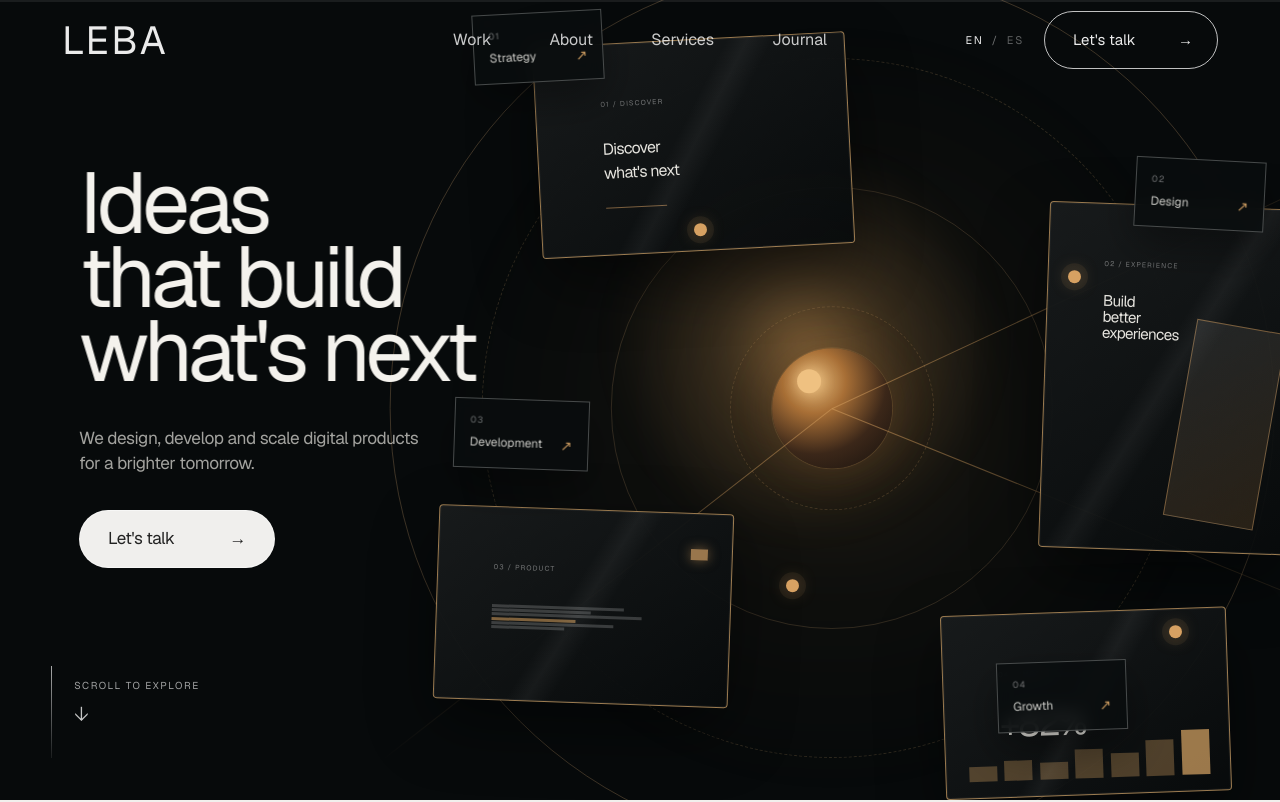
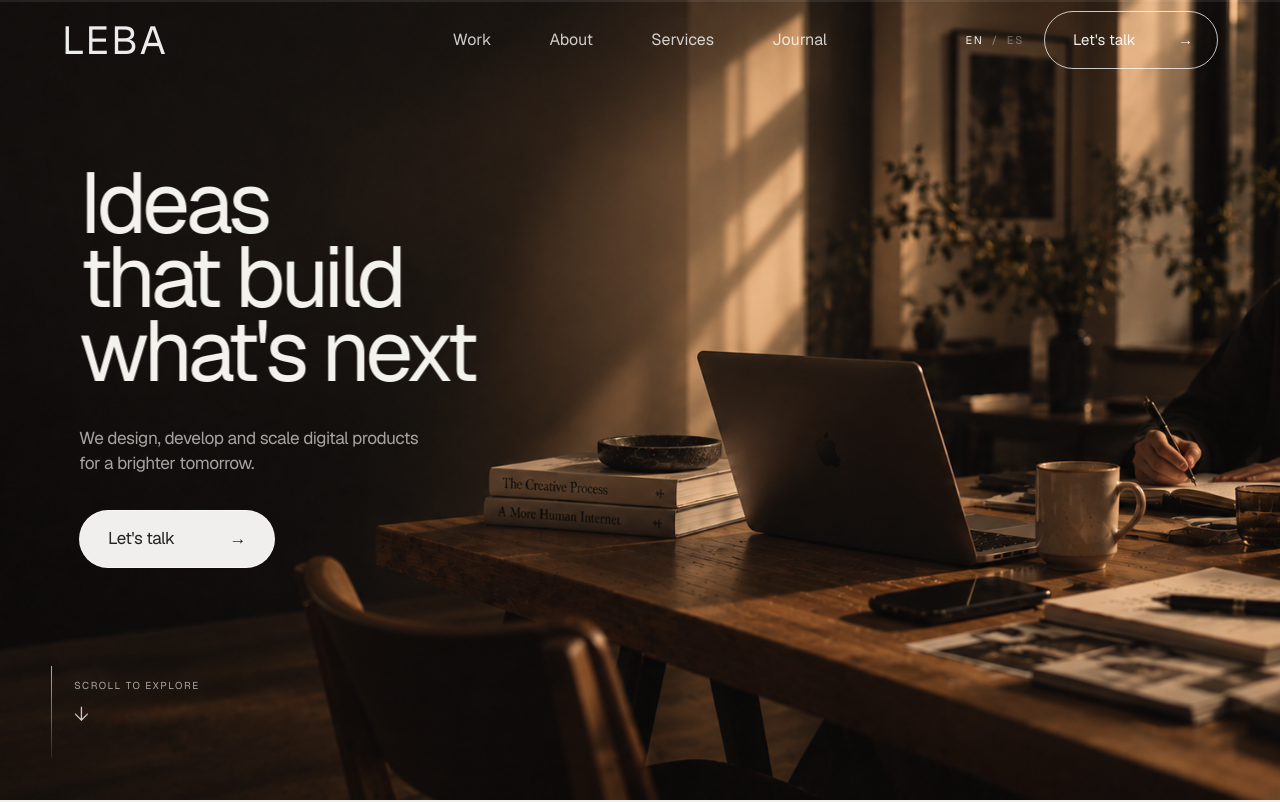
Before and after one commit to NicolasLlanos8799/weareleba, a Next.js app: page / in a window 1280 px wide. Shown: the top 802 px of the page. Built offline with nearby package versions, Linux system fonts and the light colour scheme.

Commit message:
Restore original portada image hero visual on home

```diff
--- a/components/hero/HeroReferenceVisual.tsx
+++ b/components/hero/HeroReferenceVisual.tsx
@@ -1,65 +1,17 @@
-"use client";
-
-const nodes = [
-  { number: "01", label: "Strategy", className: "hero-orbit-card--strategy" },
-  { number: "02", label: "Design", className: "hero-orbit-card--design" },
-  { number: "03", label: "Development", className: "hero-orbit-card--development" },
-  { number: "04", label: "Growth", className: "hero-orbit-card--growth" },
-];
+import Image from "next/image";
 
 export function HeroReferenceVisual() {
   return (
-    <div className="hero-system" aria-hidden="true">
-      <div className="hero-system-glow" />
-      <div className="hero-orbit hero-orbit--outer" />
-      <div className="hero-orbit hero-orbit--middle" />
-      <div className="hero-orbit hero-orbit--inner" />
-
-      <div className="hero-system-core">
-        <span />
-      </div>
-
-      <div className="hero-system-path hero-system-path--one" />
-      <div className="hero-system-path hero-system-path--two" />
-      <div className="hero-system-path hero-system-path--three" />
-
-      <div className="hero-system-screen hero-system-screen--strategy">
-        <span className="hero-screen-topline">01 / DISCOVER</span>
-        <strong>Discover<br />what&apos;s next</strong>
-        <i />
-        <b />
-      </div>
-
-      <div className="hero-system-screen hero-system-screen--design">
-        <span className="hero-screen-topline">02 / EXPERIENCE</span>
-        <strong>Build<br />better<br />experiences</strong>
-        <em />
-      </div>
-
-      <div className="hero-system-screen hero-system-screen--development">
-        <span className="hero-screen-topline">03 / PRODUCT</span>
-        <div className="hero-code-lines"><i /><i /><i /><i /><i /><i /></div>
-        <b />
-      </div>
-
-      <div className="hero-system-screen hero-system-screen--growth">
-        <span className="hero-screen-topline">04 / IMPACT</span>
-        <strong>+82%</strong>
-        <div className="hero-chart"><i /><i /><i /><i /><i /><i /><i /></div>
-      </div>
-
-      {nodes.map((node) => (
-        <div key={node.number} className={`hero-orbit-card ${node.className}`}>
-          <span>{node.number}</span>
-          <strong>{node.label}</strong>
-          <i>↗</i>
-        </div>
-      ))}
-
-      <span className="hero-orbit-dot hero-orbit-dot--one" />
-      <span className="hero-orbit-dot hero-orbit-dot--two" />
-      <span className="hero-orbit-dot hero-orbit-dot--three" />
-      <span className="hero-orbit-dot hero-orbit-dot--four" />
+    <div className="hero-reference-visual" aria-hidden="true">
+      <Image
+        src="/assets/generated/portada.png"
+        alt=""
+        fill
+        priority
+        sizes="100vw"
+        className="hero-reference-image"
+        style={{ filter: "none" }}
+      />
     </div>
   );
 }
```
